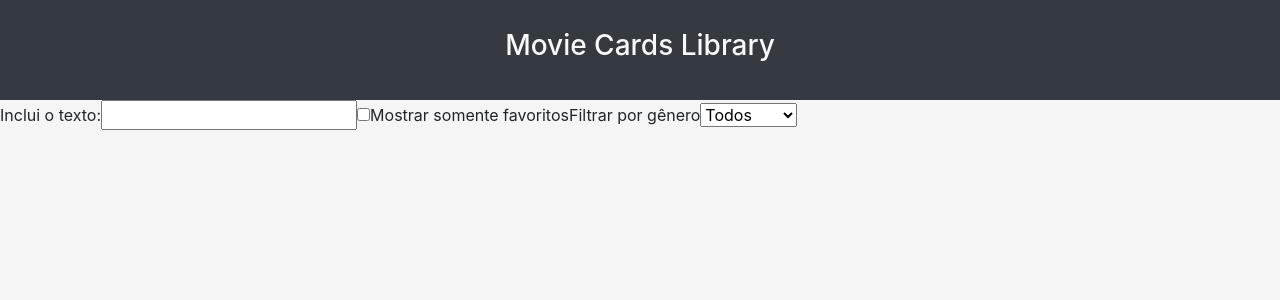
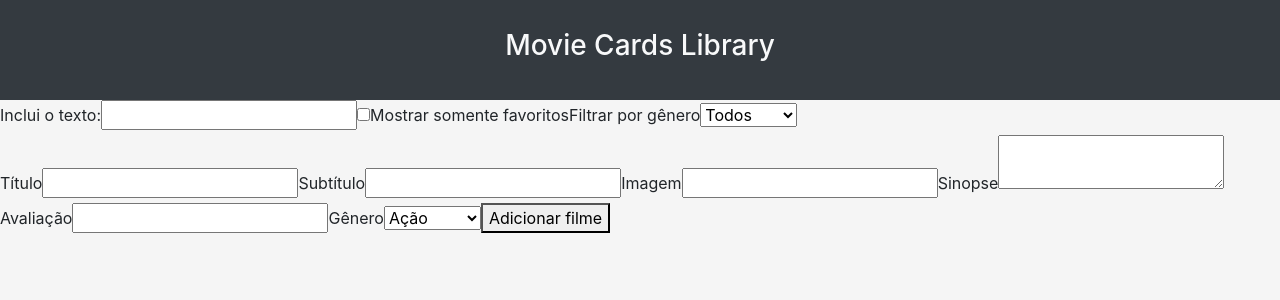
Before and after one commit to tryber/sd-05-block12-project-movie-card-library-stateful, a React (Create React App) app: page / in a window 1280 px wide. Shown: the top 300 px of the page. Built offline with nearby package versions, Linux system fonts and the light colour scheme.

Commit message:
verificando requisitos

```diff
--- a/src/App.js
+++ b/src/App.js
@@ -10,6 +10,7 @@ function App() {
     <div className="App">
       <Header />
       <SearchBar />
+      <AddMovie />
     </div>
   );
 }
```
